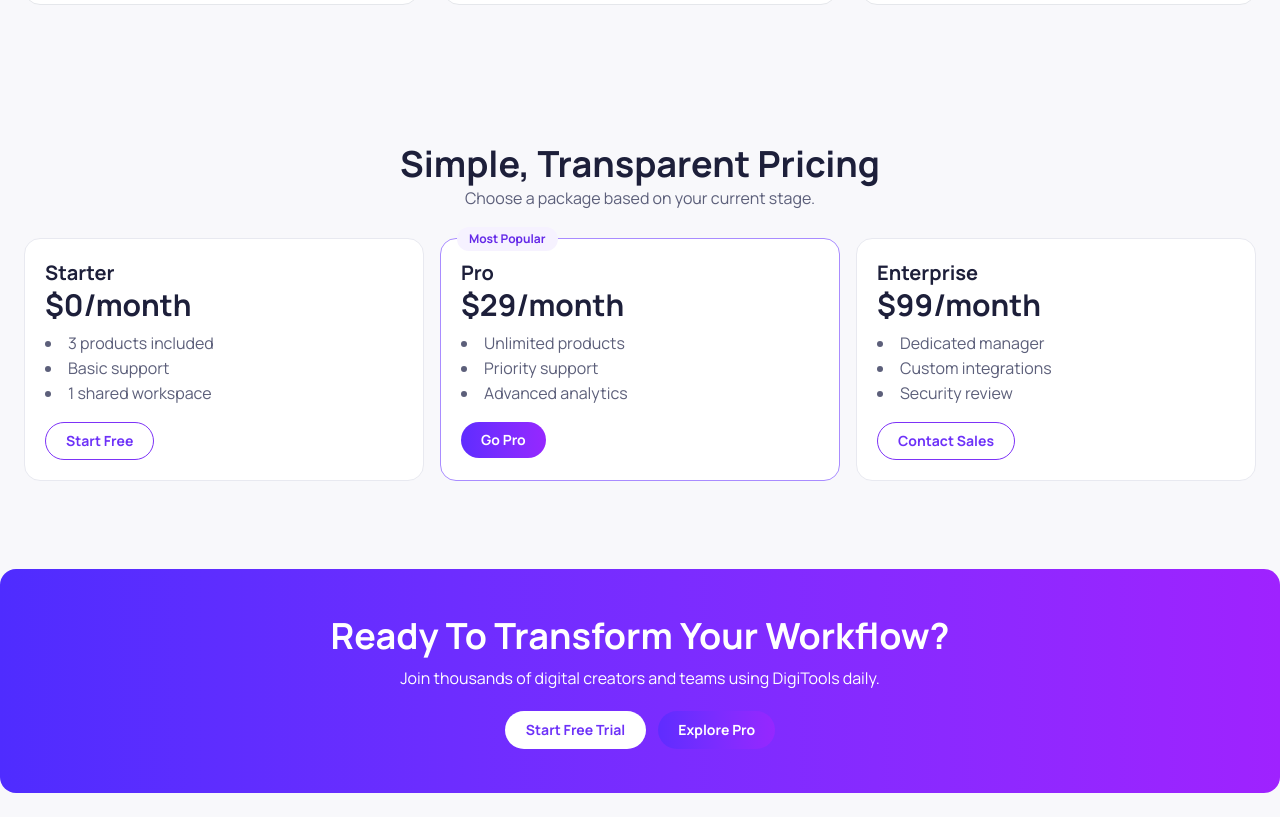
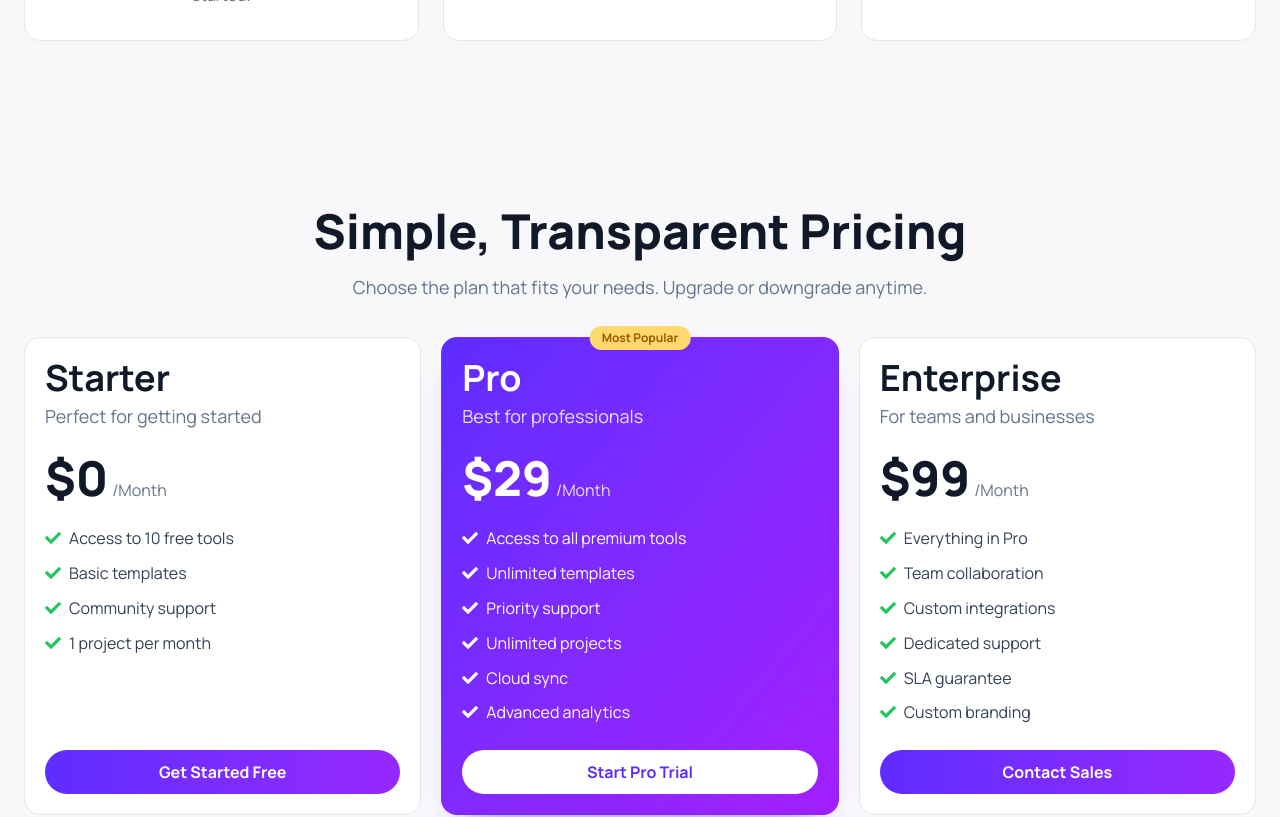
Before and after one commit to Lynx-Swapnil/Digitools-Platform, a React (Vite) app: page / in a window 1280 px wide. Shown: the part 2680-3497 px from the top of the page. Built offline with nearby package versions, Linux system fonts and the light colour scheme.

Commit message:
created priching plan.json using AI

```diff
--- /dev/null
+++ b/public/plans.json
@@ -0,0 +1,49 @@
+[
+  {
+    "name": "Starter",
+    "subtitle": "Perfect for getting started",
+    "price": "$0",
+    "period": "/Month",
+    "features": [
+      "Access to 10 free tools",
+      "Basic templates",
+      "Community support",
+      "1 project per month"
+    ],
+    "buttonText": "Get Started Free",
+    "featured": false
+  },
+  {
+    "name": "Pro",
+    "subtitle": "Best for professionals",
+    "price": "$29",
+    "period": "/Month",
+    "features": [
+      "Access to all premium tools",
+      "Unlimited templates",
+      "Priority support",
+      "Unlimited projects",
+      "Cloud sync",
+      "Advanced analytics"
+    ],
+    "buttonText": "Start Pro Trial",
+    "featured": true,
+    "badge": "Most Popular"
+  },
+  {
+    "name": "Enterprise",
+    "subtitle": "For teams and businesses",
+    "price": "$99",
+    "period": "/Month",
+    "features": [
+      "Everything in Pro",
+      "Team collaboration",
+      "Custom integrations",
+      "Dedicated support",
+      "SLA guarantee",
+      "Custom branding"
+    ],
+    "buttonText": "Contact Sales",
+    "featured": false
+  }
+]
--- a/src/components/MainSection/ProductCard.jsx
+++ b/src/components/MainSection/ProductCard.jsx
@@ -27,10 +27,10 @@ function ProductCard({ product, isInCart, onAddToCart }) {
       </ul>
       <button
         type="button"
-        className={`mt-auto rounded-full border-0 px-5 py-2 text-sm font-bold text-white ${
+        className={`mt-auto w-full rounded-full border-0 px-6 py-3 text-base font-bold text-white transition-all ${
           isInCart
             ? 'cursor-not-allowed bg-[#b8a8eb]'
-            : 'bg-gradient-to-r from-[#5f2cff] to-[#9627ff]'
+            : 'bg-linear-to-r from-[#5f2cff] to-[#9627ff] hover:brightness-110 active:translate-y-[1px]'
         }`}
         onClick={() => onAddToCart(product)}
         disabled={isInCart}
--- a/src/components/PricingSection/PricingSection.jsx
+++ b/src/components/PricingSection/PricingSection.jsx
@@ -1,61 +1,89 @@
+import { useEffect, useState } from 'react'
+import { FaCheck } from 'react-icons/fa'
+
 function PricingSection() {
+  const [plans, setPlans] = useState([])
+
+  useEffect(() => {
+    const loadPlans = async () => {
+      try {
+        const response = await fetch('/plans.json')
+        if (!response.ok) {
+          throw new Error('Unable to load plans')
+        }
+
+        const data = await response.json()
+        setPlans(data)
+      } catch (_error) {
+        setPlans([])
+      }
+    }
+
+    loadPlans()
+  }, [])
+
   return (
-    <section className="mx-auto w-full max-w-[1280px] px-3 py-14 md:px-4 lg:px-6" id="pricing">
-      <header className="mb-7 text-center">
-        <h2 className="font-heading text-4xl font-bold leading-tight text-[#1d1f3a]">
+    <section className="mx-auto w-full max-w-7xl px-3 py-20 md:px-4 lg:px-6" id="pricing">
+      <header className="mb-9 text-center">
+        <h2 className="font-heading text-5xl font-extrabold leading-tight text-[#111827]">
           Simple, Transparent Pricing
         </h2>
-        <p className="text-[#5c5f7a]">Choose a package based on your current stage.</p>
+        <p className="mt-3 text-lg text-[#64748b]">
+          Choose the plan that fits your needs. Upgrade or downgrade anytime.
+        </p>
       </header>
-      <div className="grid grid-cols-1 gap-4 md:grid-cols-2 lg:grid-cols-3">
-        <article className="rounded-2xl border border-[#e8e9f0] bg-white p-5">
-          <h3 className="font-heading text-xl font-bold text-[#1d1f3a]">Starter</h3>
-          <p className="font-heading text-3xl font-bold text-[#1d1f3a]">$0/month</p>
-          <ul className="mt-2 list-inside list-disc text-[#5c5f7a]">
-            <li>3 products included</li>
-            <li>Basic support</li>
-            <li>1 shared workspace</li>
-          </ul>
-          <button
-            className="mt-4 rounded-full border border-[#7d33f7] bg-white px-5 py-2 text-sm font-bold text-[#6d31f8]"
-            type="button"
+      <div className="grid grid-cols-1 gap-5 md:grid-cols-2 lg:grid-cols-3">
+        {plans.map((plan) => (
+          <article
+            key={plan.name}
+            className={`relative flex h-full flex-col rounded-2xl border p-5 ${
+              plan.featured
+                ? 'border-transparent bg-linear-to-br from-[#5f2cff] to-[#a21dff] text-white shadow-[0_18px_32px_-24px_rgba(98,46,255,0.9)]'
+                : 'border-[#e5e7eb] bg-white text-[#111827]'
+            }`}
           >
-            Start Free
-          </button>
-        </article>
-        <article className="relative rounded-2xl border border-[#a98cff] bg-white p-5">
-          <p className="absolute -top-3 left-4 rounded-full bg-[#f6f2ff] px-3 py-1 text-xs font-bold text-[#6429e8]">
-            Most Popular
-          </p>
-          <h3 className="font-heading text-xl font-bold text-[#1d1f3a]">Pro</h3>
-          <p className="font-heading text-3xl font-bold text-[#1d1f3a]">$29/month</p>
-          <ul className="mt-2 list-inside list-disc text-[#5c5f7a]">
-            <li>Unlimited products</li>
-            <li>Priority support</li>
-            <li>Advanced analytics</li>
-          </ul>
-          <button
-            className="mt-4 rounded-full border-0 bg-gradient-to-r from-[#5f2cff] to-[#9627ff] px-5 py-2 text-sm font-bold text-white"
-            type="button"
-          >
-            Go Pro
-          </button>
-        </article>
-        <article className="rounded-2xl border border-[#e8e9f0] bg-white p-5">
-          <h3 className="font-heading text-xl font-bold text-[#1d1f3a]">Enterprise</h3>
-          <p className="font-heading text-3xl font-bold text-[#1d1f3a]">$99/month</p>
-          <ul className="mt-2 list-inside list-disc text-[#5c5f7a]">
-            <li>Dedicated manager</li>
-            <li>Custom integrations</li>
-            <li>Security review</li>
-          </ul>
-          <button
-            className="mt-4 rounded-full border border-[#7d33f7] bg-white px-5 py-2 text-sm font-bold text-[#6d31f8]"
-            type="button"
-          >
-            Contact Sales
-          </button>
-        </article>
+            {plan.badge ? (
+              <p className="absolute -top-3 left-1/2 -translate-x-1/2 rounded-full bg-[#ffd86e] px-3 py-1 text-xs font-bold text-[#9a5900]">
+                {plan.badge}
+              </p>
+            ) : null}
+
+            <h3 className="font-heading text-4xl font-bold">{plan.name}</h3>
+            <p className={`mt-1 text-lg ${plan.featured ? 'text-white/85' : 'text-[#64748b]'}`}>
+              {plan.subtitle}
+            </p>
+
+            <div className="mt-6 flex items-baseline gap-1">
+              <span className="font-heading text-5xl font-extrabold">{plan.price}</span>
+              <span className={`${plan.featured ? 'text-white/85' : 'text-[#64748b]'}`}>{plan.period}</span>
+            </div>
+
+            <ul className="mt-6 space-y-2.5">
+              {plan.features.map((feature) => (
+                <li
+                  key={feature}
+                  className={`flex items-start gap-2 ${
+                    plan.featured ? 'text-white' : 'text-[#334155]'
+                  }`}
+                >
+                  <FaCheck className={`mt-1 shrink-0 ${plan.featured ? 'text-white' : 'text-[#22c55e]'}`} />
+                  <span>{feature}</span>
+                </li>
+              ))}
+            </ul>
+            <br />
+            <button
+              className={`mt-auto w-full rounded-full px-5 py-2.5 text-base font-bold ${
+                plan.featured
+                  ? 'bg-white text-[#5f2cff]'
+                  : 'bg-linear-to-r from-[#5f2cff] to-[#9627ff] text-white'
+              }`}
+              type="button"
+            >
+              {plan.buttonText}
+            </button>
+          </article>
+        ))}
       </div>
     </section>
   )
```
